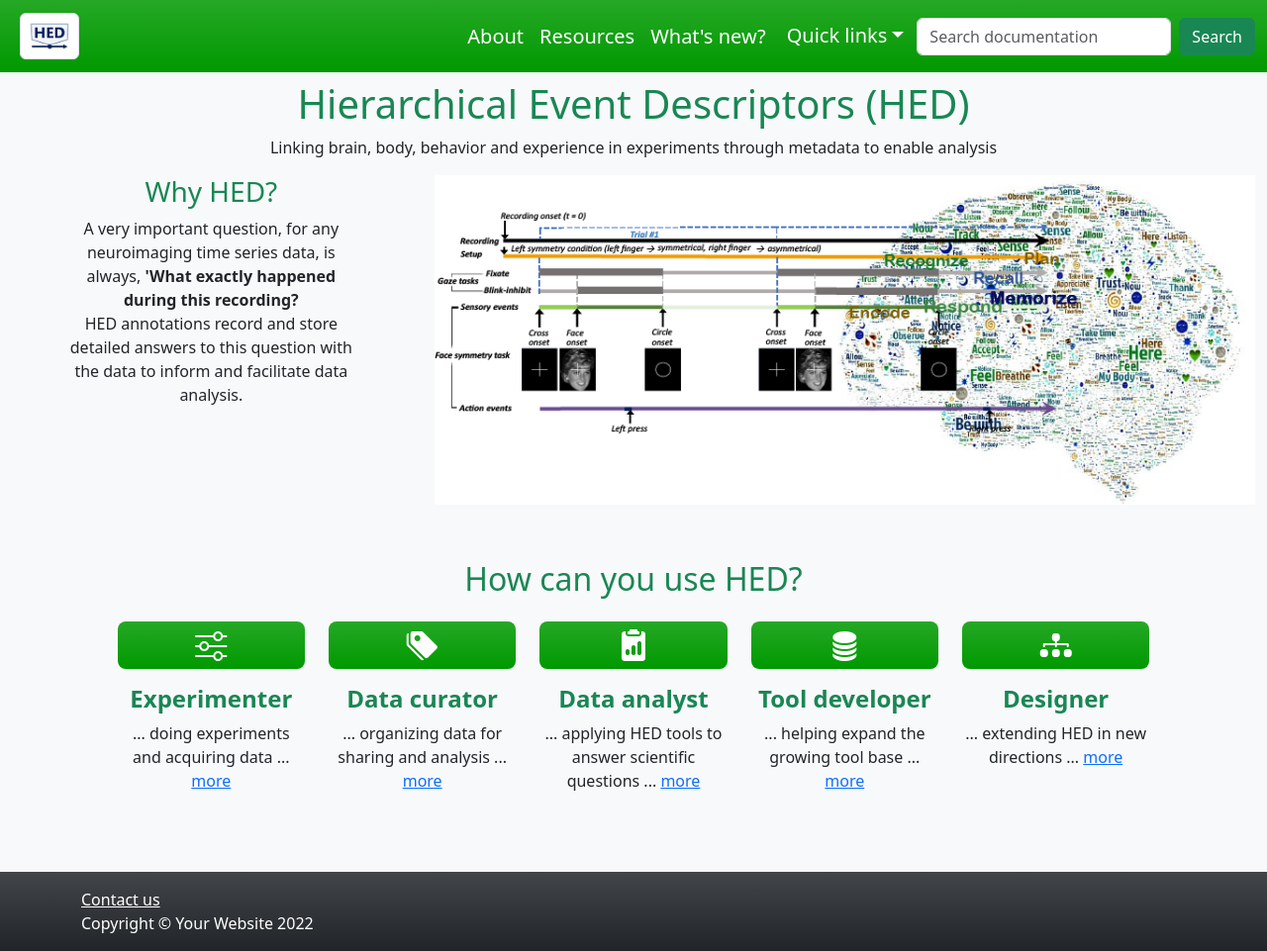
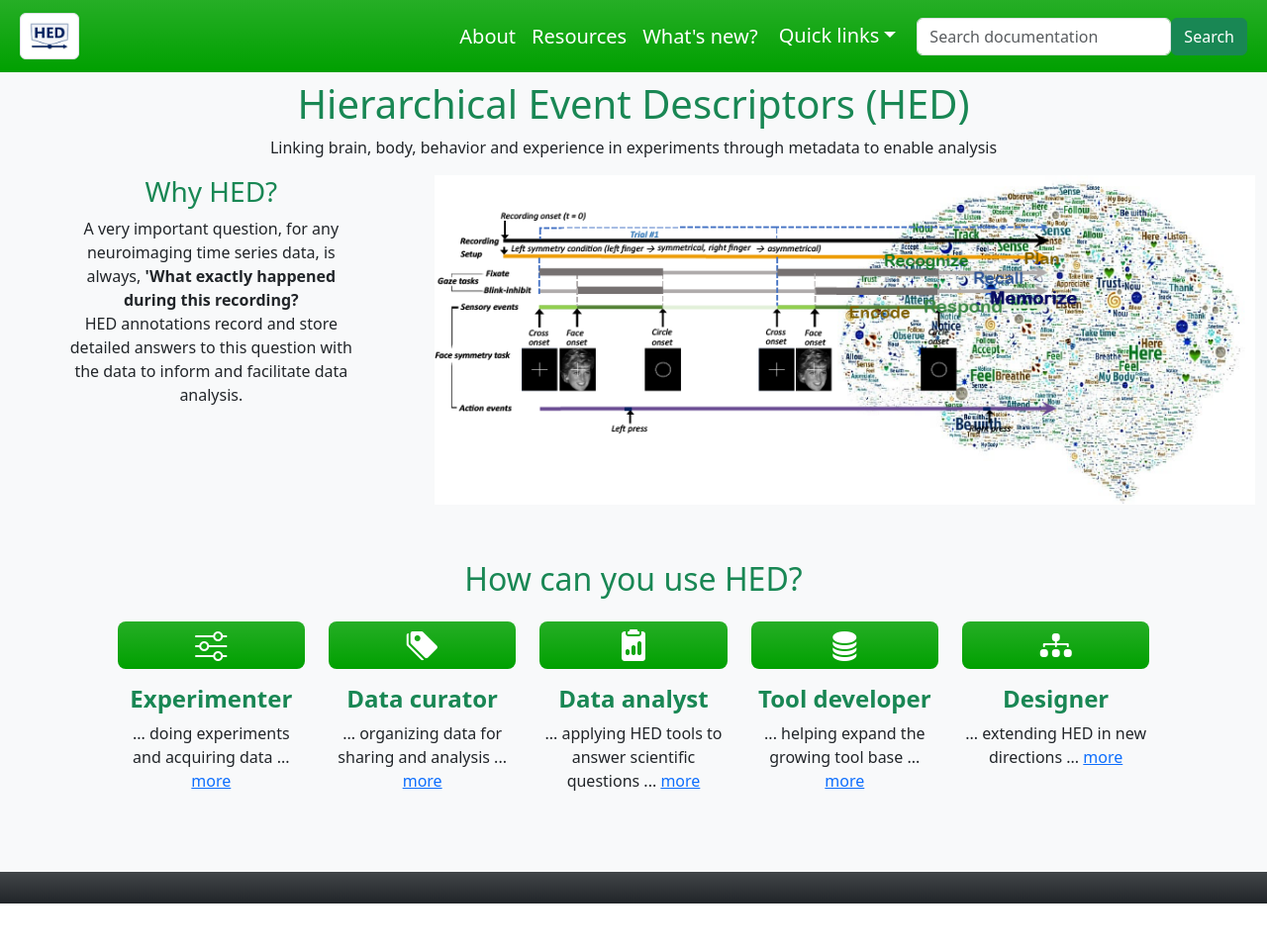
Before and after one commit to hed-standard/hed-standard.github.io, a Jekyll site: the page index.html, which Jekyll copies as it is, in a window 1280 px wide. Shown: the whole page at 99% size. Built offline with Jekyll 4.4.1, drawn with Linux system fonts in a browser that asks for light colours; after the commit the page ends 913 px from its top, so only the background shows below that.

Commit message:
remove placeholder footer content and change bg color

```diff
--- a/index.html
+++ b/index.html
@@ -14,7 +14,7 @@
     <link rel="stylesheet" href="https://cdn.jsdelivr.net/npm/bootstrap-icons@1.10.3/font/bootstrap-icons.css">
     <style>
         .bg-custom {
-            background-color: #009900;
+            background-color: #00A000;
         }
     </style>
 
@@ -50,8 +50,8 @@
             </div>
         </li>
       </ul>
-      <div class="d-flex" role="search">
-        <input class="form-control me-2" id="searchInput" type="search" placeholder="Search documentation" aria-label="Search">
+      <div class="d-flex mx-2" role="search">
+        <input class="form-control" id="searchInput" type="search" placeholder="Search documentation" aria-label="Search">
         <button class="btn btn-success" onclick="searchDoc()">Search</button>
       </div>
 
@@ -116,8 +116,6 @@
             <div class="container">
                 <div class="row gx-1">
                     <div class="col-lg-12 mb-2 mb-lg-0">
-                        <a class="m-0 text-left text-white" href="#">Contact us</a>
-                        <p class="m-0 text-left text-white">Copyright &copy; Your Website 2022</p>
                     </div>
                 </div>
             </div>
```
